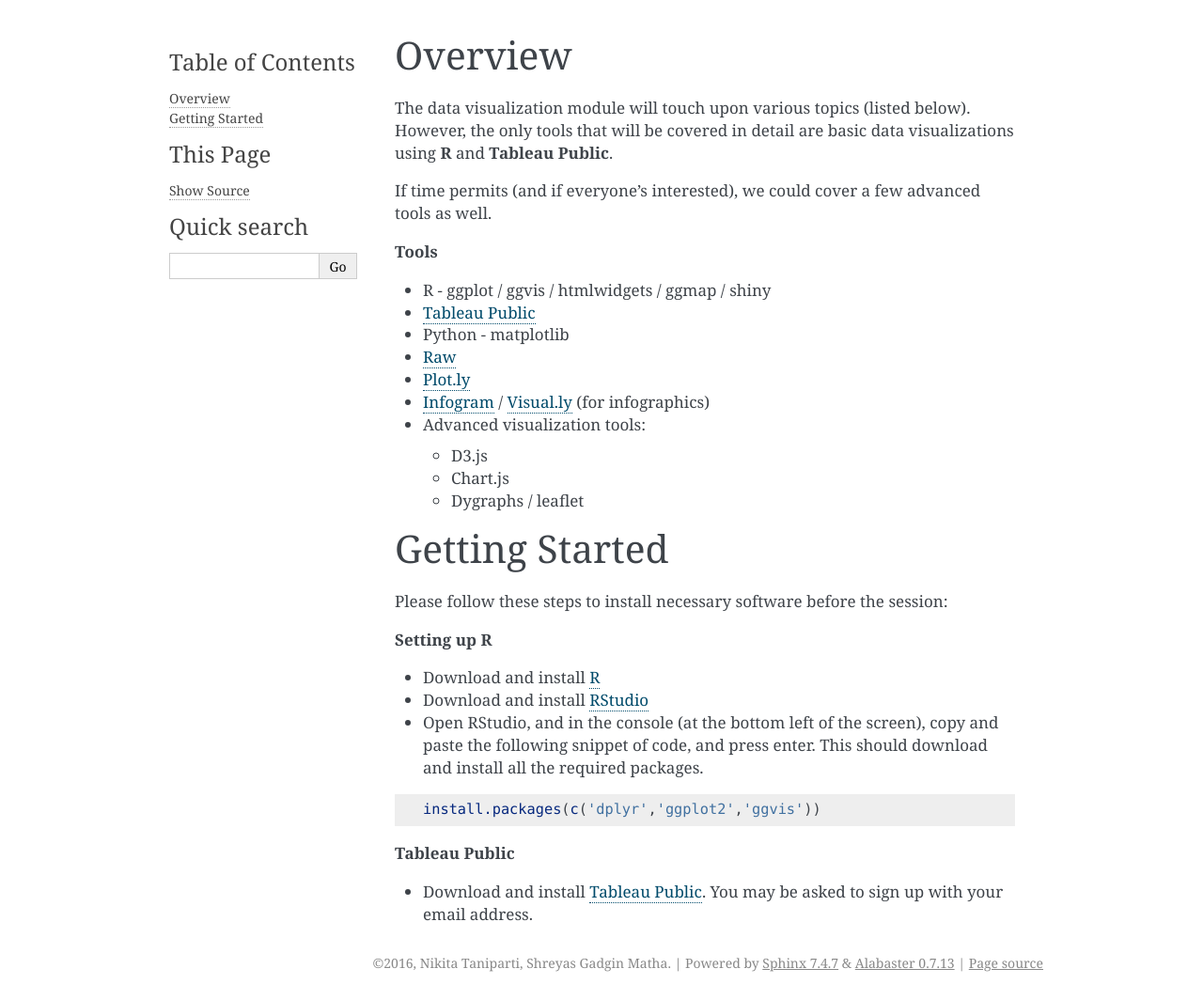
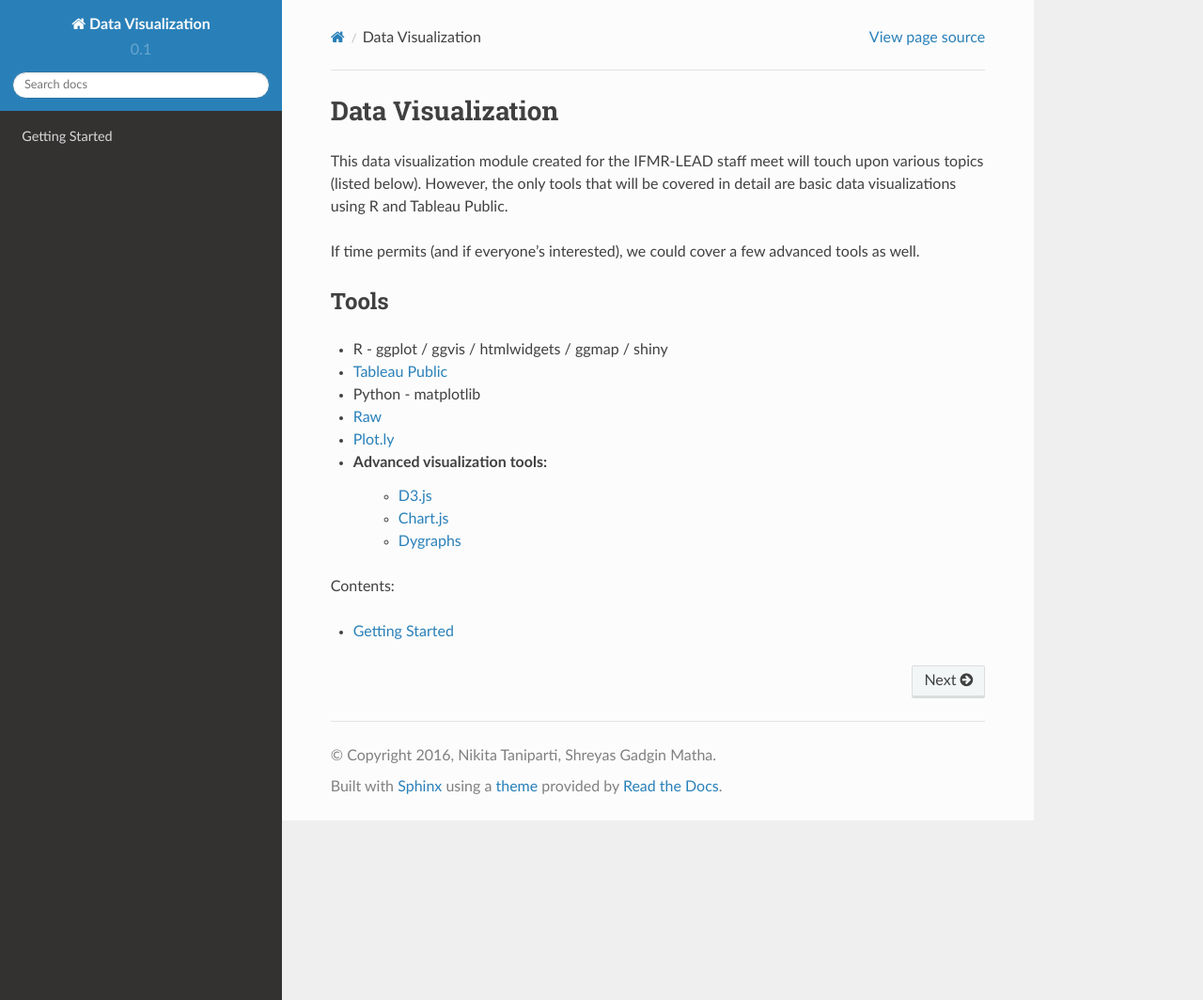
Before and after one commit to shreyasgm/data-visualization-training, a Sphinx documentation site: the page built from docs/index.rst, in a window 1280 px wide and 1064 px high. Shown: the whole window at 94% size. Built offline with Sphinx 7.4.7 and the Read the Docs theme 2.0.0, drawn with Linux system fonts in a browser that asks for light colours.

Commit message:
Moved from Markdown to ReST

````diff
--- a/docs/conf.py
+++ b/docs/conf.py
@@ -1,7 +1,7 @@
 # -*- coding: utf-8 -*-
 #
-# Data Visualization - IFMR-LEAD documentation build configuration file, created by
-# sphinx-quickstart on Tue Apr 19 13:49:12 2016.
+# Data Visualization documentation build configuration file, created by
+# sphinx-quickstart on Tue Apr 19 14:29:22 2016.
 #
 # This file is execfile()d with the current directory set to its
 # containing dir.
@@ -14,7 +14,7 @@
 
 import sys
 import os
-from recommonmark.parser import CommonMarkParser
+import sphinx_rtd_theme
 
 # If extensions (or modules to document with autodoc) are in another directory,
 # add these directories to sys.path here. If the directory is relative to the
@@ -37,21 +37,16 @@
 # The suffix(es) of source filenames.
 # You can specify multiple suffix as a list of string:
 # source_suffix = ['.rst', '.md']
-source_suffix = '.md'
+source_suffix = '.rst'
 
 # The encoding of source files.
 #source_encoding = 'utf-8-sig'
-
-#Set parser as markdown
-source_parsers = {
-    '.md': CommonMarkParser,
-}
 
 # The master toctree document.
 master_doc = 'index'
 
 # General information about the project.
-project = u'Data Visualization - IFMR-LEAD'
+project = u'Data Visualization'
 copyright = u'2016, Nikita Taniparti, Shreyas Gadgin Matha'
 author = u'Nikita Taniparti, Shreyas Gadgin Matha'
 
@@ -99,6 +94,7 @@
 
 # The name of the Pygments (syntax highlighting) style to use.
 pygments_style = 'sphinx'
+highlight_language = 'R'
 
 # A list of ignored prefixes for module index sorting.
 #modindex_common_prefix = []
@@ -114,7 +110,7 @@
 
 # The theme to use for HTML and HTML Help pages.  See the documentation for
 # a list of builtin themes.
-html_theme = 'alabaster'
+html_theme = 'sphinx_rtd_theme'
 
 # Theme options are theme-specific and customize the look and feel of a theme
 # further.  For a list of options available for each theme, see the
@@ -122,11 +118,11 @@
 #html_theme_options = {}
 
 # Add any paths that contain custom themes here, relative to this directory.
-#html_theme_path = []
+html_theme_path = [sphinx_rtd_theme.get_html_theme_path()]
 
 # The name for this set of Sphinx documents.
 # "<project> v<release> documentation" by default.
-#html_title = u'Data Visualization - IFMR-LEAD v0.1'
+#html_title = u'Data Visualization v0.1'
 
 # A shorter title for the navigation bar.  Default is the same as html_title.
 #html_short_title = None
@@ -208,7 +204,7 @@
 #html_search_scorer = 'scorer.js'
 
 # Output file base name for HTML help builder.
-htmlhelp_basename = 'DataVisualization-IFMR-LEADdoc'
+htmlhelp_basename = 'DataVisualizationdoc'
 
 # -- Options for LaTeX output ---------------------------------------------
 
@@ -230,7 +226,7 @@
 # (source start file, target name, title,
 #  author, documentclass [howto, manual, or own class]).
 latex_documents = [
-    (master_doc, 'DataVisualization-IFMR-LEAD.tex', u'Data Visualization - IFMR-LEAD Documentation',
+    (master_doc, 'DataVisualization.tex', u'Data Visualization Documentation',
      u'Nikita Taniparti, Shreyas Gadgin Matha', 'manual'),
 ]
 
@@ -260,7 +256,7 @@
 # One entry per manual page. List of tuples
 # (source start file, name, description, authors, manual section).
 man_pages = [
-    (master_doc, 'datavisualization-ifmr-lead', u'Data Visualization - IFMR-LEAD Documentation',
+    (master_doc, 'datavisualization', u'Data Visualization Documentation',
      [author], 1)
 ]
 
@@ -274,8 +270,8 @@
 # (source start file, target name, title, author,
 #  dir menu entry, description, category)
 texinfo_documents = [
-    (master_doc, 'DataVisualization-IFMR-LEAD', u'Data Visualization - IFMR-LEAD Documentation',
-     author, 'DataVisualization-IFMR-LEAD', 'One line description of project.',
+    (master_doc, 'DataVisualization', u'Data Visualization Documentation',
+     author, 'DataVisualization', 'One line description of project.',
      'Miscellaneous'),
 ]
 
--- a/docs/index.md
+++ /dev/null
@@ -1,36 +0,0 @@
-Overview
-=========
-The data visualization module will touch upon various topics (listed below). However, the only tools that will be covered in detail are basic data visualizations using **R** and **Tableau Public**.
-
-If time permits (and if everyone's interested), we could cover a few advanced tools as well.
-
-**Tools**
-
-- R - ggplot / ggvis / htmlwidgets / ggmap / shiny
-- [Tableau Public](https://public.tableau.com/)
-- Python - matplotlib
-- [Raw](http://raw.densitydesign.org/)
-- [Plot.ly](https://plot.ly/)
-- [Infogram](https://infogr.am/) / [Visual.ly](http://visual.ly/) (for infographics)
-- Advanced visualization tools:
-    + D3.js
-    + Chart.js
-    + Dygraphs / leaflet
-
-
-Getting Started
-===============
-Please follow these steps to install necessary software before the session:
-
-**Setting up R**
-
-- Download and install [R](https://cran.r-project.org/)
-- Download and install [RStudio](https://www.rstudio.com/products/rstudio/download/)
-- Open RStudio, and in the console (at the bottom left of the screen), copy and paste the following snippet of code, and press enter. This should download and install all the required packages.
-```R
-install.packages(c('dplyr','ggplot2','ggvis'))
-```
-
-**Tableau Public**
-
-- Download and install [Tableau Public](https://public.tableau.com/s/download). You may be asked to sign up with your email address.
--- /dev/null
+++ b/docs/index.rst
@@ -0,0 +1,31 @@
+.. Data Visualization documentation master file, created by
+   sphinx-quickstart on Tue Apr 19 14:29:22 2016.
+   You can adapt this file completely to your liking, but it should at least
+   contain the root `toctree` directive.
+
+Data Visualization
+==================
+
+This data visualization module created for the IFMR-LEAD staff meet will touch upon various topics (listed below). However, the only tools that will be covered in detail are basic data visualizations using R and Tableau Public.
+
+If time permits (and if everyone's interested), we could cover a few advanced tools as well.
+
+Tools
+-----
+
+- R - ggplot / ggvis / htmlwidgets / ggmap / shiny
+- `Tableau Public <https://public.tableau.com/>`_
+- Python - matplotlib
+- `Raw <http://raw.densitydesign.org/>`_
+- `Plot.ly <https://plot.ly/>`_
+- Advanced visualization tools:
+    + `D3.js <https://d3js.org/>`_
+    + `Chart.js <http://www.chartjs.org/>`_
+    + `Dygraphs <http://dygraphs.com/>`_
+
+Contents:
+
+.. toctree::
+   :maxdepth: 2
+
+   gettingstarted
````
Also changed, not shown: docs/gettingstarted.rst (added, +19 -0 lines), 2 other files.
